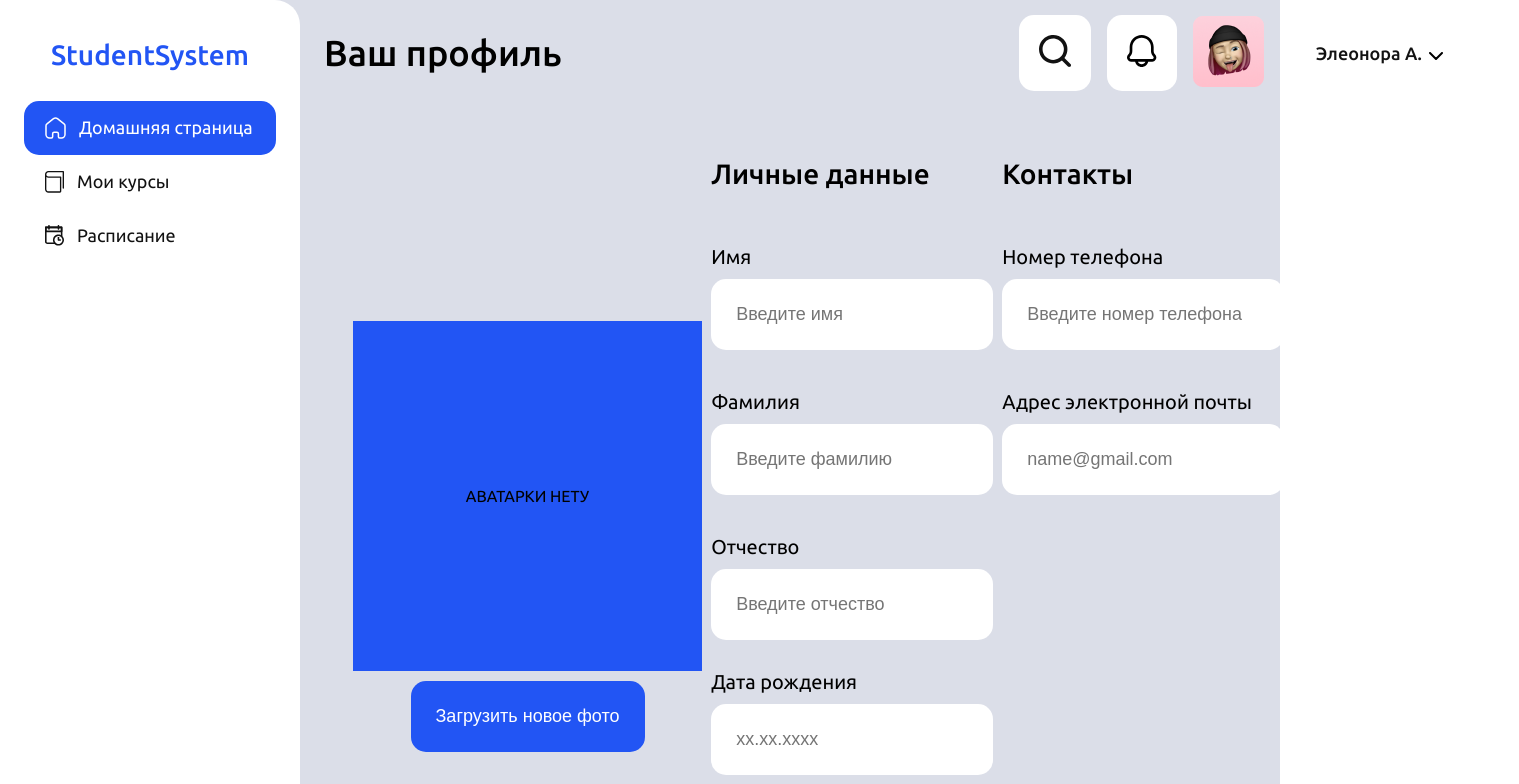
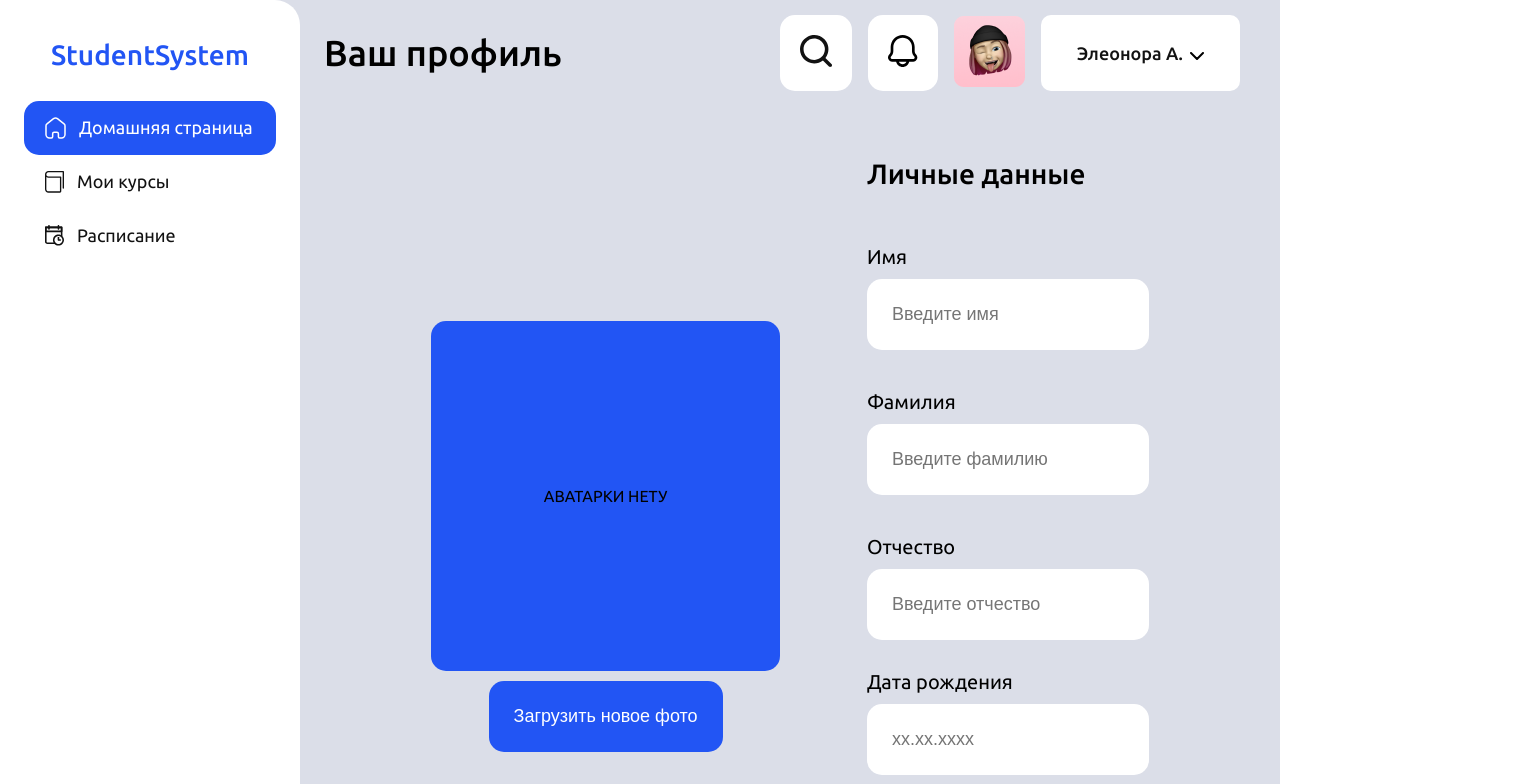
Before and after one commit to Student-developments-Inc/stusy, a Vue app in the folder stusy-ui/: page /profile in a window 1280 px wide. Shown: the top 784 px of the page, 1519 px wide, since content can reach past the window. Built offline with nearby package versions, Linux system fonts and the light colour scheme.

Commit message:
fix: Added adaptability, removed unnecessary css tags

```diff
--- a/stusy-ui/src/views/ProfileView.vue
+++ b/stusy-ui/src/views/ProfileView.vue
@@ -154,6 +154,8 @@ export default {
   gap: 10px;
   width: 100%;
   padding: 15px 24px 24px;
+  height: 100vh;
+  overflow: auto;
 }
 
 .main header {
@@ -179,10 +181,9 @@ export default {
 .AvatarAndPersonalDataAndContacts {
   display: flex;
   flex-direction: row;
-  justify-content: space-between;
-  align-items: stretch;
+  justify-content: space-evenly;
   gap: 1%;
-  padding: 0 200px 0 0;
+  flex-wrap: wrap;
 }
 
 .AvatarProfile {
@@ -200,6 +201,7 @@ export default {
   width: 349px;
   height: 350px;
   background: #2255f4;
+  border-radius: 15px;
 }
 
 .personalData, .contactsData {
@@ -210,14 +212,14 @@ export default {
   gap: 45px;
 }
 
-.personalDataContent {
-  display: flex;
-  flex-direction: row;
-  flex-wrap: wrap;
-  align-items: flex-start;
-  justify-content: space-between;
-  column-gap: 100px;
-}
+/*.personalDataContent {*/
+/*  display: flex;*/
+/*  flex-direction: row;*/
+/*  flex-wrap: wrap;*/
+/*  align-items: flex-start;*/
+/*  justify-content: space-between;*/
+/*  column-gap: 100px;*/
+/*}*/
 
 .personalDataContentForm, .contactsDataForm {
   display: flex;
@@ -263,7 +265,7 @@ h1 {
   resize: none;
   height: 10rem;
   overflow: auto;
-  width: 50%;
+  max-width: 950px;
   padding: 20px;
   font-weight: 300;
   font-size: 24px;
```
